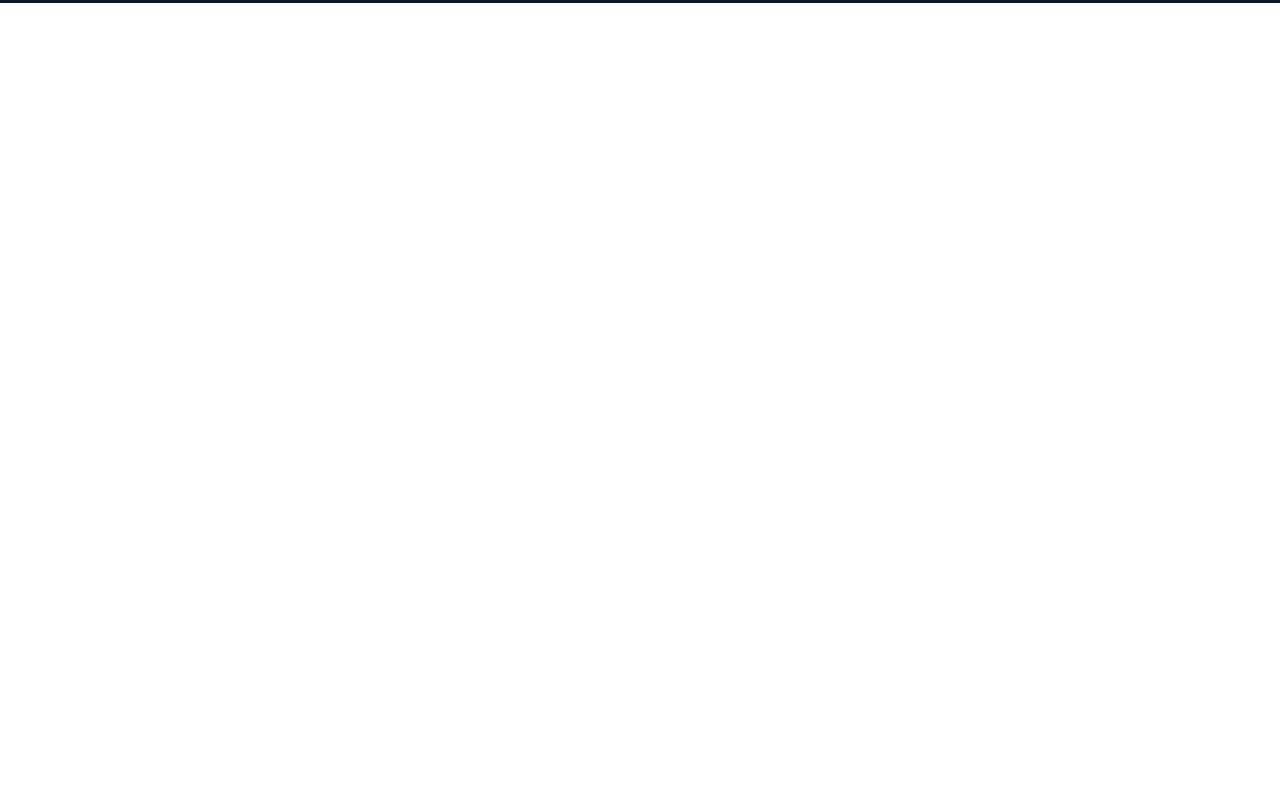
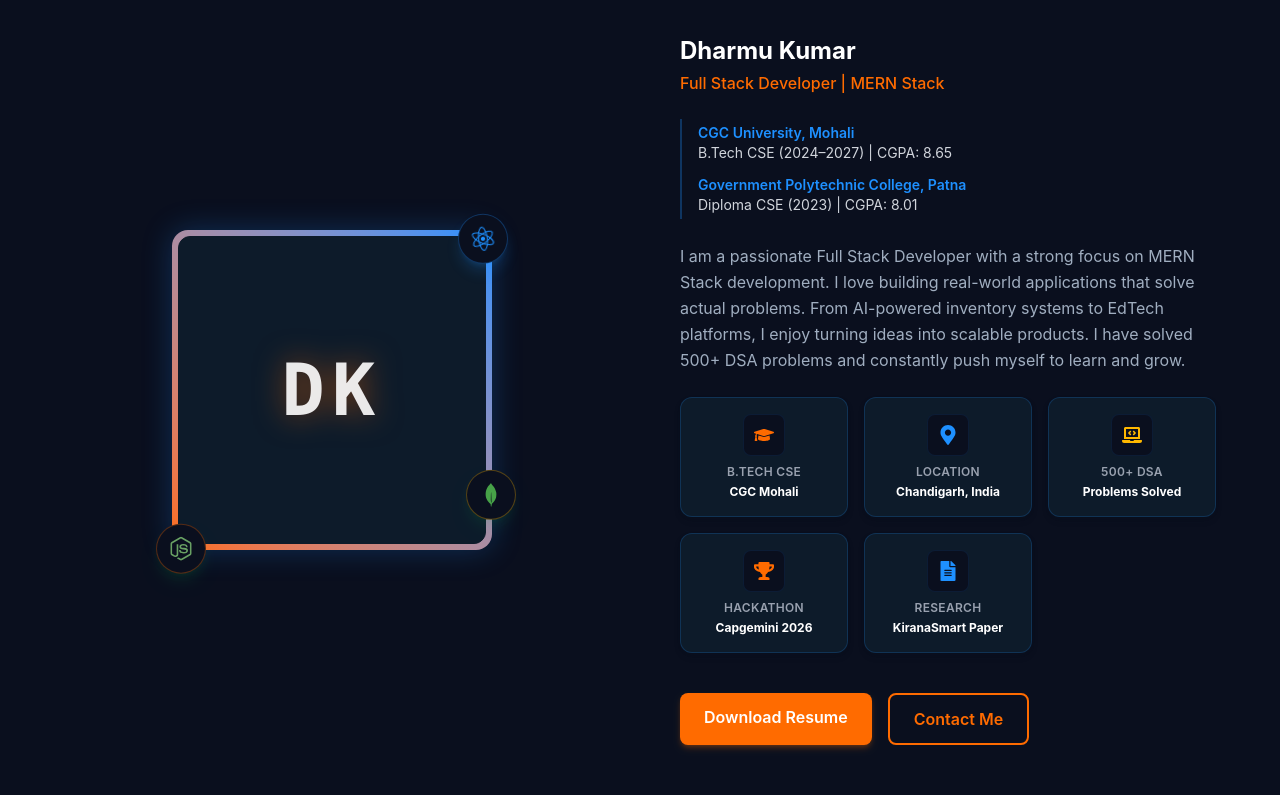
Before and after one commit to dharmu689/Portfolio, a React (Vite) app in the folder client/: page / in a window 1280 px wide. Shown: the part 965-1760 px from the top of the page. Before the commit the page ends 968 px from the top, so only its background shows below. Built offline with nearby package versions, Linux system fonts and the light colour scheme.

Commit message:
About section

```diff
--- a/client/src/components/About.jsx
+++ b/client/src/components/About.jsx
@@ -1,4 +1,177 @@
+import { motion } from 'framer-motion'
+import { FaGraduationCap, FaMapMarkerAlt, FaLaptopCode, FaTrophy, FaFileAlt, FaReact, FaNodeJs } from 'react-icons/fa'
+import { SiMongodb } from 'react-icons/si'
+
 const About = () => {
-  return <div id="about">About Section</div>
+  const infoCards = [
+    { icon: <FaGraduationCap className="text-brandOrange text-xl" />, title: 'B.Tech CSE', desc: 'CGC Mohali' },
+    { icon: <FaMapMarkerAlt className="text-brandBlue text-xl" />, title: 'Location', desc: 'Chandigarh, India' },
+    { icon: <FaLaptopCode className="text-brandYellow text-xl" />, title: '500+ DSA', desc: 'Problems Solved' },
+    { icon: <FaTrophy className="text-brandOrange text-xl" />, title: 'Hackathon', desc: 'Capgemini 2026' },
+    { icon: <FaFileAlt className="text-brandBlue text-xl" />, title: 'Research', desc: 'KiranaSmart Paper' },
+  ]
+
+  const containerVariants = {
+    hidden: { opacity: 0 },
+    visible: {
+      opacity: 1,
+      transition: {
+        staggerChildren: 0.15,
+      },
+    },
+  }
+
+  const cardVariants = {
+    hidden: { opacity: 0, y: 20 },
+    visible: {
+      opacity: 1,
+      y: 0,
+      transition: { duration: 0.5, ease: 'easeOut' },
+    },
+  }
+
+  const handleContactClick = (e) => {
+    e.preventDefault()
+    document.getElementById('contact')?.scrollIntoView({ behavior: 'smooth' })
+  }
+
+  return (
+    <section id="about" className="py-20 px-6 bg-brandNavy text-white">
+      <div className="max-w-6xl mx-auto">
+        {/* Section Header */}
+        <div className="flex flex-col items-center mb-16 text-center">
+          <h2 className="text-3xl sm:text-4xl font-bold tracking-tight">About Me</h2>
+          {/* Underline accent with gradient */}
+          <div className="w-24 h-1 bg-gradient-to-r from-brandOrange to-brandBlue mt-3 rounded-full shadow-md shadow-brandBlue/35" />
+        </div>
+
+        {/* Content Grid */}
+        <div className="grid grid-cols-1 md:grid-cols-2 gap-12 lg:gap-20 items-center">
+          {/* Left Side: Image/Avatar Card */}
+          <motion.div
+            initial={{ opacity: 0, x: -50 }}
+            whileInView={{ opacity: 1, x: 0 }}
+            viewport={{ once: true, margin: '-100px' }}
+            transition={{ duration: 0.8, ease: 'easeOut' }}
+            className="flex items-center justify-center relative"
+          >
+            {/* Square Rounded Card */}
+            <div className="relative w-64 h-64 sm:w-80 sm:h-80 group">
+              {/* Border with gradient glow */}
+              <div className="absolute inset-0 bg-gradient-to-tr from-brandOrange to-brandBlue rounded-2xl p-1 shadow-[0_0_30px_rgba(30,144,255,0.25)] transition-all duration-500 group-hover:shadow-[0_0_40px_rgba(255,107,0,0.4)]" />
+
+              {/* Inside Content Card */}
+              <div className="absolute inset-1.5 bg-[#0D1B2A] rounded-xl flex items-center justify-center border border-[#0D1B2A]">
+                <span className="text-7xl font-extrabold tracking-widest text-white/90 font-mono drop-shadow-[0_0_15px_rgba(255,107,0,0.5)]">
+                  DK
+                </span>
+              </div>
+
+              {/* Floating Tech Badges */}
+              {/* React Badge */}
+              <motion.div
+                animate={{ y: [0, -10, 0] }}
+                transition={{ duration: 3, repeat: Infinity, ease: 'easeInOut' }}
+                className="absolute -top-4 -right-4 bg-brandNavy border border-brandBlue/30 p-3 rounded-full text-brandBlue shadow-lg shadow-brandBlue/20"
+              >
+                <FaReact className="h-6 w-6 animate-[spin_8s_linear_infinite]" />
+              </motion.div>
+
+              {/* Node Badge */}
+              <motion.div
+                animate={{ y: [0, 10, 0] }}
+                transition={{ duration: 3.5, repeat: Infinity, ease: 'easeInOut' }}
+                className="absolute -bottom-4 -left-4 bg-brandNavy border border-brandOrange/30 p-3 rounded-full text-[#68A063] shadow-lg shadow-green-500/10"
+              >
+                <FaNodeJs className="h-6 w-6" />
+              </motion.div>
+
+              {/* MongoDB Badge */}
+              <motion.div
+                animate={{ y: [0, -8, 0] }}
+                transition={{ duration: 4, repeat: Infinity, ease: 'easeInOut', delay: 0.5 }}
+                className="absolute bottom-6 -right-6 bg-brandNavy border border-brandYellow/30 p-3 rounded-full text-[#47A248] shadow-lg shadow-green-600/10"
+              >
+                <SiMongodb className="h-6 w-6" />
+              </motion.div>
+            </div>
+          </motion.div>
+
+          {/* Right Side: Text Content */}
+          <motion.div
+            initial={{ opacity: 0, x: 50 }}
+            whileInView={{ opacity: 1, x: 0 }}
+            viewport={{ once: true, margin: '-100px' }}
+            transition={{ duration: 0.8, ease: 'easeOut' }}
+            className="flex flex-col space-y-6"
+          >
+            <div>
+              <h3 className="text-2xl font-bold text-white">Dharmu Kumar</h3>
+              <p className="text-brandOrange font-medium mt-1">Full Stack Developer | MERN Stack</p>
+            </div>
+
+            {/* Academic Info */}
+            <div className="space-y-3 border-l-2 border-brandBlue/30 pl-4 py-1">
+              <div>
+                <p className="text-sm text-brandBlue font-semibold">CGC University, Mohali</p>
+                <p className="text-sm text-gray-300">B.Tech CSE (2024–2027) | CGPA: 8.65</p>
+              </div>
+              <div>
+                <p className="text-sm text-brandBlue font-semibold">Government Polytechnic College, Patna</p>
+                <p className="text-sm text-gray-300">Diploma CSE (2023) | CGPA: 8.01</p>
+              </div>
+            </div>
+
+            {/* Bio Paragraph */}
+            <p className="text-[#A0AEC0] leading-relaxed">
+              I am a passionate Full Stack Developer with a strong focus on MERN Stack development. I love building real-world applications that solve actual problems. From AI-powered inventory systems to EdTech platforms, I enjoy turning ideas into scalable products. I have solved 500+ DSA problems and constantly push myself to learn and grow.
+            </p>
+
+            {/* Info Cards Grid (with staggered animations) */}
+            <motion.div
+              variants={containerVariants}
+              initial="hidden"
+              whileInView="visible"
+              viewport={{ once: true }}
+              className="grid grid-cols-2 sm:grid-cols-3 gap-4"
+            >
+              {infoCards.map((card, idx) => (
+                <motion.div
+                  key={idx}
+                  variants={cardVariants}
+                  whileHover={{ scale: 1.05 }}
+                  className="bg-[#0D1B2A] border border-brandBlue/20 hover:border-brandOrange/35 p-4 rounded-xl flex flex-col items-center text-center transition-all duration-300 shadow-md shadow-brandNavy/30"
+                >
+                  <div className="mb-2 bg-brandNavy p-2.5 rounded-lg border border-brandBlue/10">
+                    {card.icon}
+                  </div>
+                  <h4 className="text-xs text-gray-400 font-semibold tracking-wide uppercase">{card.title}</h4>
+                  <p className="text-xs text-white font-bold mt-1">{card.desc}</p>
+                </motion.div>
+              ))}
+            </motion.div>
+
+            {/* CTA Buttons */}
+            <div className="flex flex-wrap gap-4 pt-4">
+              <a
+                href="/resume.pdf"
+                className="px-6 py-3 rounded-lg bg-brandOrange text-white font-semibold shadow-md shadow-brandOrange/25 hover:bg-[#E05E00] hover:shadow-brandOrange/45 hover:-translate-y-0.5 transition-all duration-300"
+              >
+                Download Resume
+              </a>
+              <a
+                href="#contact"
+                onClick={handleContactClick}
+                className="px-6 py-3 rounded-lg border-2 border-brandOrange text-brandOrange font-semibold hover:bg-brandOrange hover:text-white hover:-translate-y-0.5 transition-all duration-300"
+              >
+                Contact Me
+              </a>
+            </div>
+          </motion.div>
+        </div>
+      </div>
+    </section>
+  )
 }
+
 export default About
```
